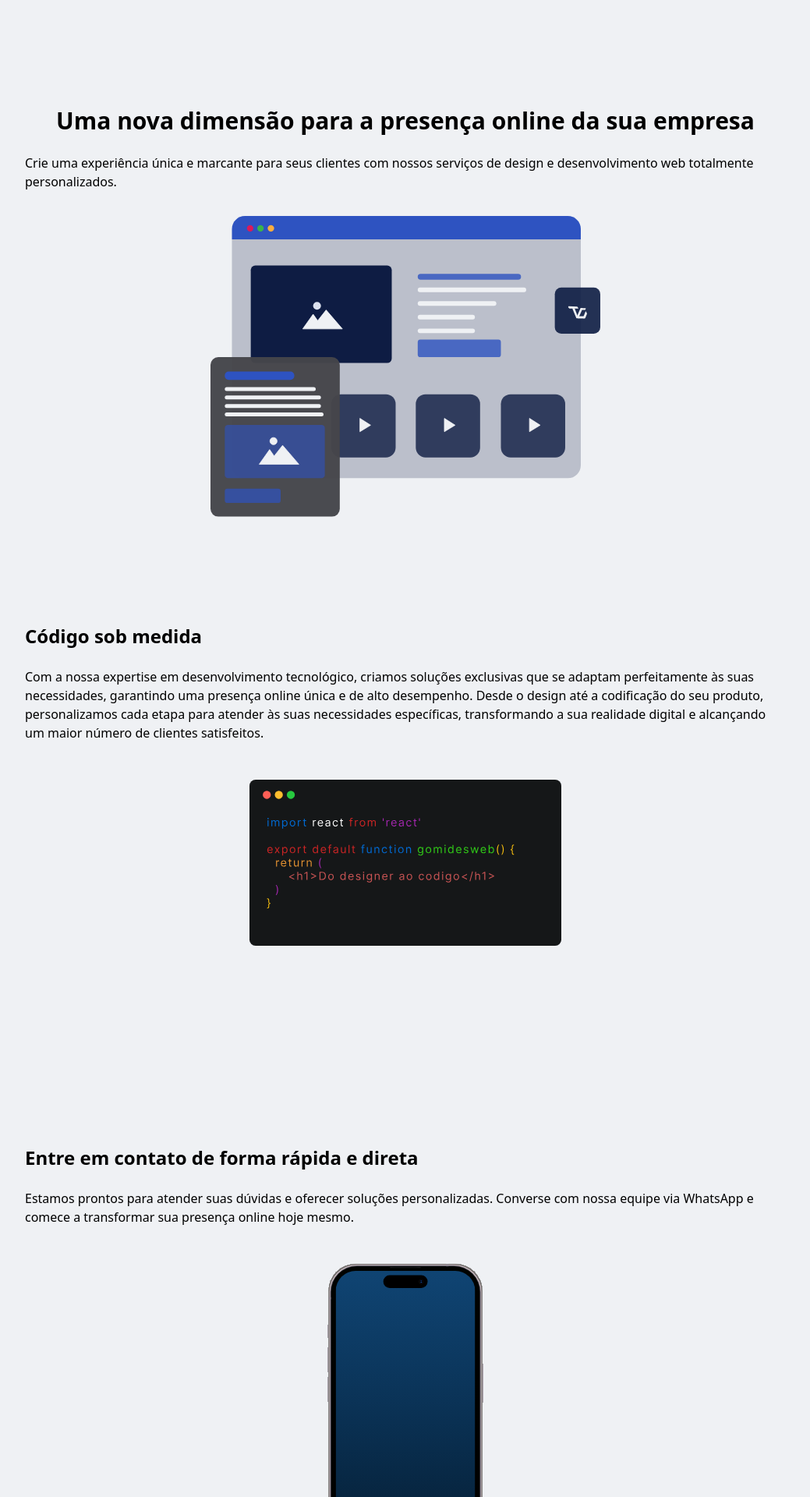
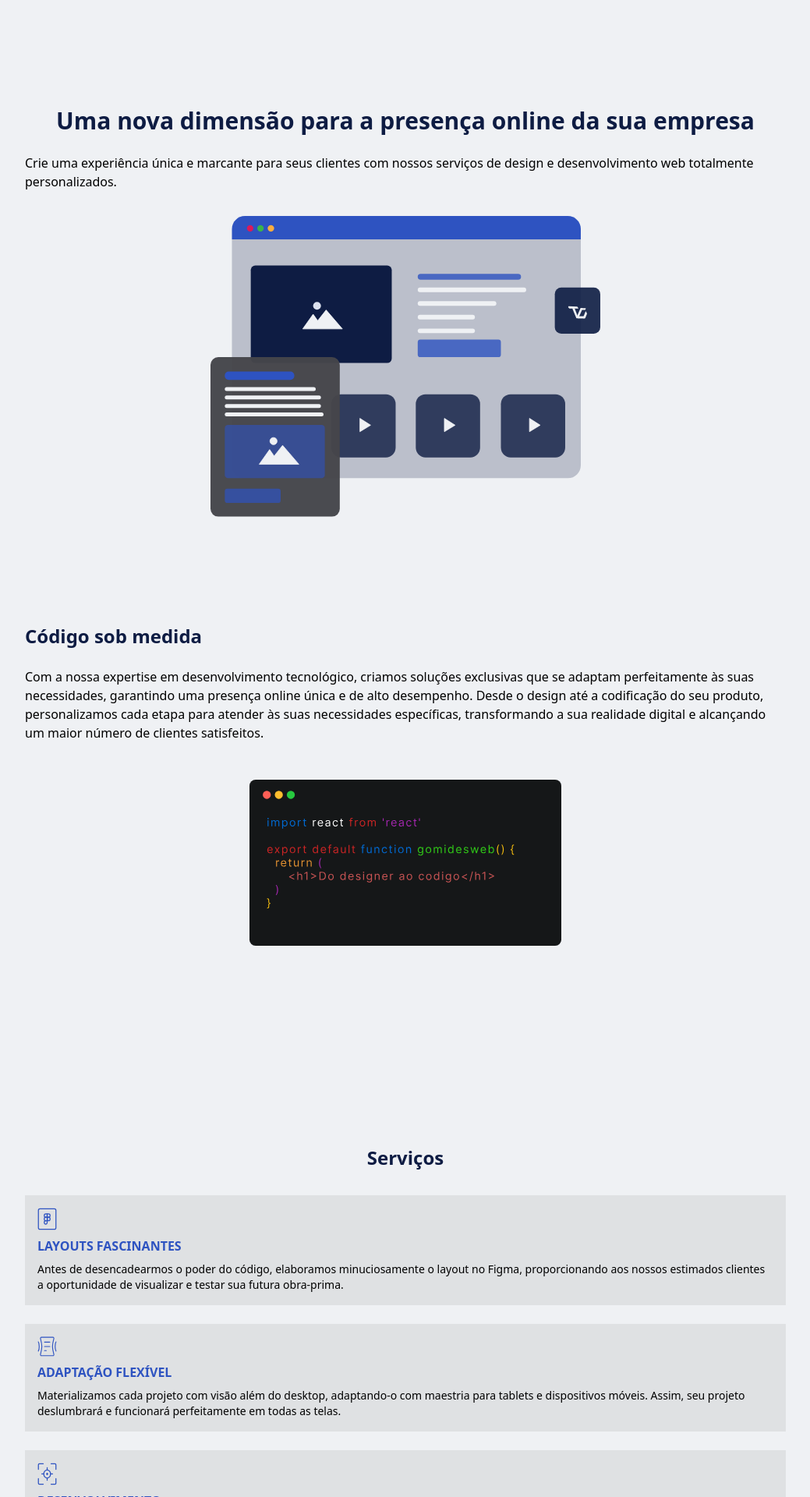
Before and after one commit to GomidesTs/site-gomides-web, a Next.js app: page / in a window 1280 px wide. Shown: the top 1920 px of the page at 78% size, without its empty margins (120-1159 px from the left). Built offline with nearby package versions, Linux system fonts and the light colour scheme.

Commit message:
feat: services
Inserting the service component on the home page.

```diff
--- a/src/app/page.tsx
+++ b/src/app/page.tsx
@@ -1,10 +1,14 @@
 import Image from 'next/image';
+
+import { servicesConfig } from '@/config';
+
+import { Services } from '@/components/Services';
 
 export default function Home() {
   return (
     <main>
       <div className="flex h-screen flex-col items-center justify-center">
-        <h1 className="text-center text-3xl font-bold">
+        <h1 className="text-center text-3xl font-bold text-blue-500">
           Uma nova dimensão para a presença online da sua empresa
         </h1>
 
@@ -24,7 +28,9 @@ export default function Home() {
 
       <div className="flex flex-col items-center justify-center">
         <div className="flex flex-col gap-6">
-          <h2 className="text-2xl font-bold">Código sob medida</h2>
+          <h2 className=" text-2xl font-bold text-blue-500">
+            Código sob medida
+          </h2>
 
           <p className="text-x">
             Com a nossa expertise em desenvolvimento tecnológico, criamos
@@ -46,10 +52,12 @@ export default function Home() {
         />
       </div>
 
-      {/* <div className="flex  flex-col items-center justify-center">
-        <h2 className="text-2xl font-bold">Serviços</h2>
-        <div>cart</div>
-      </div> */}
+      <div className="mt-64  flex flex-col items-center justify-center">
+        <h2 className=" text-2xl font-bold text-blue-500">Serviços</h2>
+        <div className="mt-8 flex flex-col gap-6">
+          <Services items={servicesConfig} />
+        </div>
+      </div>
 
       <div className="flex flex-col-reverse items-center justify-center pt-64">
         <Image
@@ -61,7 +69,7 @@ export default function Home() {
         />
 
         <div>
-          <h2 className="text-2xl font-bold">
+          <h2 className="text-2xl font-bold text-blue-500">
             Entre em contato de forma rápida e direta
           </h2>
           <p className="text-x mt-6">
@@ -86,7 +94,7 @@ export default function Home() {
 
       <div className="flex flex-col items-center justify-center pt-64">
         <div>
-          <h2 className="text-2xl font-bold">
+          <h2 className=" text-2xl font-bold text-blue-500">
             Potencialize sua Presença Online
           </h2>
 
@@ -107,7 +115,7 @@ export default function Home() {
       </div>
 
       <div className="bg-cyan-300/50 mt-64 flex flex-col items-center justify-center rounded bg-white-100 px-4 py-8">
-        <h2 className="text-2xl font-bold">
+        <h2 className=" text-2xl font-bold text-blue-500">
           Faça parte da nossa galeria de sucessos
         </h2>
 
```
